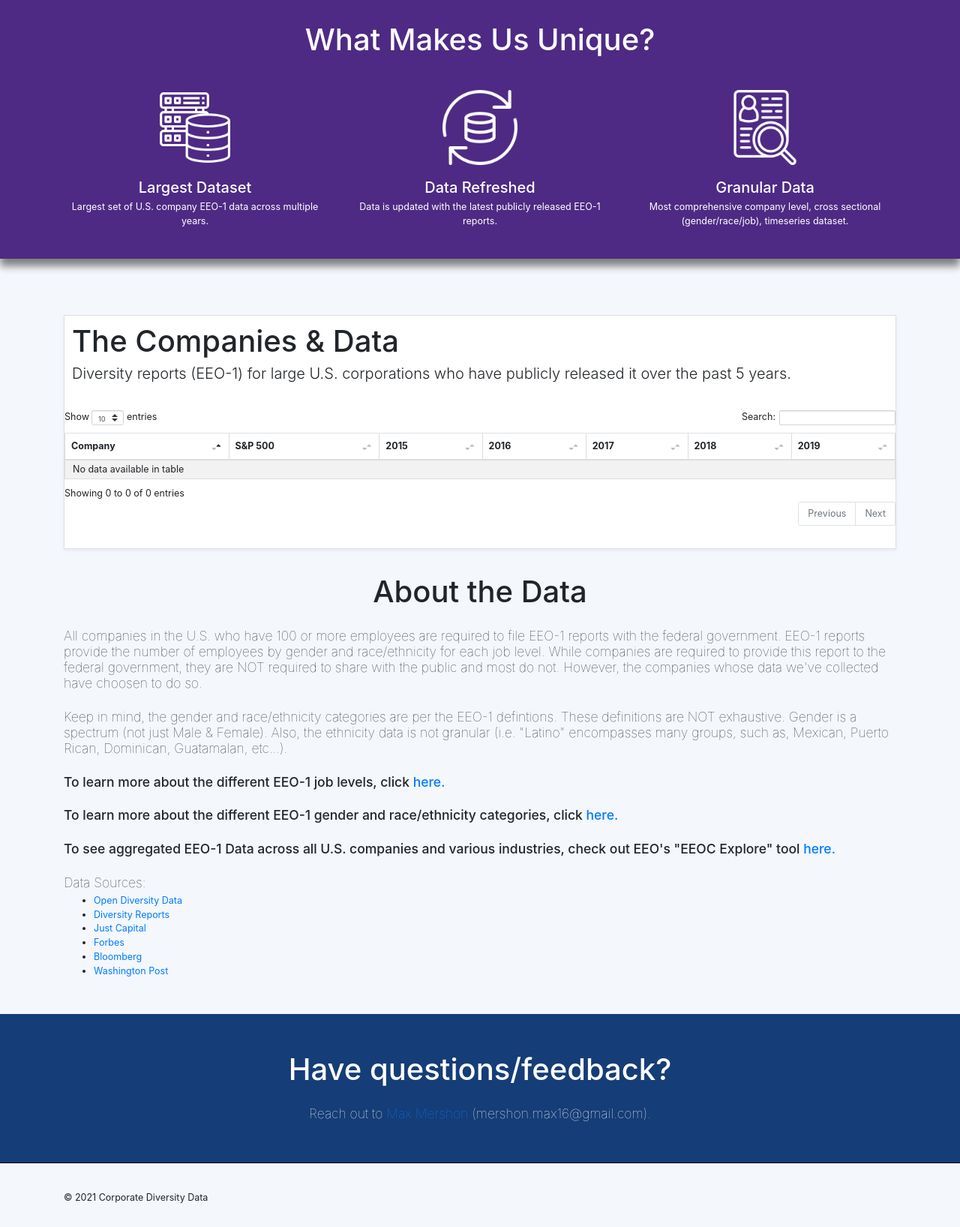
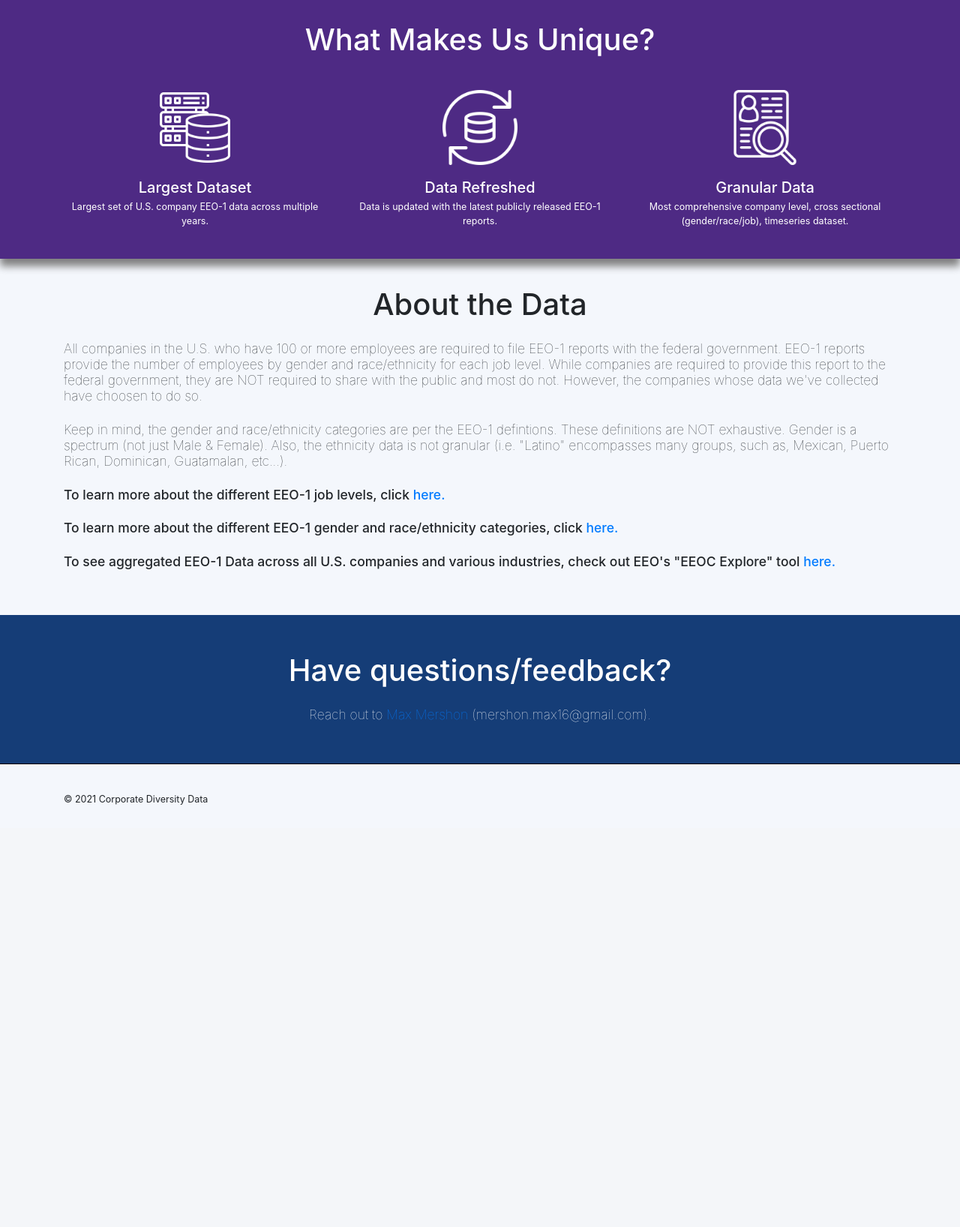
Before and after one commit to PrimoData/fortune500app, a Flask app: template templates/index.html in a window 1280 px wide. Shown: the part 764-2400 px from the top of the page at 75% size. After the commit the page ends 1837 px from the top, so only its background shows below. Run offline with Flask 2, Linux system fonts and the light colour scheme; the template is opened without the code that fills it, so the values that code supplies are empty; parts of the project's set-up code (start-up, migrations or seed data) failed here and were passed over; some libraries are stand-ins or nearby versions.

Commit message:
simplified website

```diff
--- a/templates/index.html
+++ b/templates/index.html
@@ -236,75 +236,10 @@
 <!-- Reports -->
 <div class="container">
 
-    <!-- Reports Table -->
-    <div class="row" style="margin-top: 60px;">
-        <div class="col-md-12">
-            <div class="card">
-                <div class="card-body table-card">
-                    <div style="padding: 10px">
-                        <h1>The Companies & Data</h1>
-                        <p class="lead">Diversity reports (EEO-1) for large U.S. corporations who have publicly released it over the past 5 years.</p>
-                    </div>
-                    <table id="custom" class="table table-striped table-bordered table-sm">
-                        <thead>
-                            <tr>
-                                <th>Company</th>
-                                <th>S&P 500</th>
-                                <th>2015</th>
-                                <th>2016</th>
-                                <th>2017</th>
-                                <th>2018</th>
-                                <th>2019</th>
-                            </tr>
-                        </thead>
-                        {% for rownum,row in data.iterrows() %}
-
-                            <tr>
-                                <td><a href='{{row.iloc[4]}}' target="_blank">{{row.iloc[0]}}</a></td>
-                                {% if (row.iloc[2]) == "Y" %}
-                                    <td><span class="glyphicon glyphicon-ok" aria-hidden="true"></span></td>
-                                {% else %}
-                                    <td></td>
-                                {% endif %}
-                                {% if (row.iloc[8]) != "" %}
-                                    <td><span class="glyphicon glyphicon-ok" aria-hidden="true"></span></td>
-                                {% else %}
-                                    <td></td>
-                                {% endif %}
-                                {% if (row.iloc[9]) != "" %}
-                                    <td><span class="glyphicon glyphicon-ok" aria-hidden="true"></span></td>
-                                {% else %}
-                                    <td></td>
-                                {% endif %}
-                                {% if (row.iloc[10]) != "" %}
-                                    <td><span class="glyphicon glyphicon-ok" aria-hidden="true"></span></td>
-                                {% else %}
-                                    <td></td>
-                                {% endif %}
-                                {% if (row.iloc[11]) != "" %}
-                                    <td><span class="glyphicon glyphicon-ok" aria-hidden="true"></span></td>
-                                {% else %}
-                                    <td></td>
-                                {% endif %}
-                                {% if (row.iloc[12]) != "" %}
-                                    <td><span class="glyphicon glyphicon-ok" aria-hidden="true"></span></td>
-                                {% else %}
-                                    <td></td>
-                                {% endif %}
-
-                            </tr>
-
-                        {% endfor %}
-                    </table>
-                </div>
-            </div>
-        </div>
-    </div>
-
     <!-- About Data-->
     <div class="row">
         <div class="col-md-12">
-            <br>
+            <br><br>
             <h1 class="text-center">About the Data</h1><br>
             <h3 style="font-weight: lighter">All companies in the U.S. who have 100 or more employees are required to file
             EEO-1 reports with the federal government. EEO-1 reports provide the number of employees by gender and race/ethnicity for each job level.
@@ -313,15 +248,6 @@
             <h3>To learn more about the different EEO-1 job levels, click <a href="https://www.eeoc.gov/employers/eeo-1-survey/eeo-1-job-classification-guide-2010" target="_blank">here.</a></h3><br />
             <h3>To learn more about the different EEO-1 gender and race/ethnicity categories, click <a href="https://www.eeoc.gov/employers/eeo-1-survey/eeo-1-instruction-booklet" target="_blank">here.</a></h3><br />
             <h3>To see aggregated EEO-1 Data across all U.S. companies and various industries, check out EEO's "EEOC Explore" tool <a href="https://www.eeoc.gov/statistics/employment/jobpatterns/eeo1" target="_blank">here.</a></h3><br />
-            <h3 style="font-weight: lighter">Data Sources:</h3>
-            <ul>
-                <li><a href="http://opendiversitydata.org/" target="_blank">Open Diversity Data</a></li>
-                <li><a href="https://www.diversityreports.org/" target="_blank">Diversity Reports</a></li>
-                <li><a href="https://justcapital.com/news/a-small-fraction-of-corporations-share-diversity-data-but-disclosure-is-rapidly-on-the-rise/" target="_blank">Just Capital </a></li>
-                <li><a href="https://fortune.com/2017/06/16/why-we-logged-every-fortune-500-companys-diversity-data-or-lack-thereof/" target="_blank">Forbes</a></li>
-                <li><a href="https://www.bloomberg.com/graphics/diversity-equality-in-american-business/" target="_blank">Bloomberg</a></li>
-                <li><a href="https://www.washingtonpost.com/business/2019/12/06/wall-street-says-it-cares-about-diversity-most-big-banks-wont-share-complete-workforce-data/" target="_blank">Washington Post</a></li>
-            </ul>
             <br><br>
         </div>
     </div>
```
